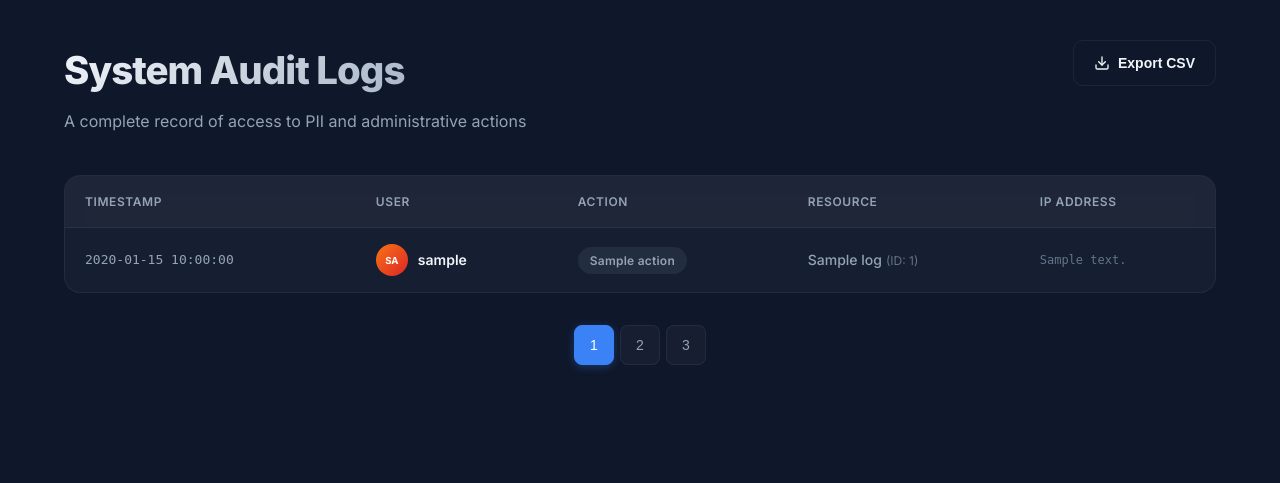
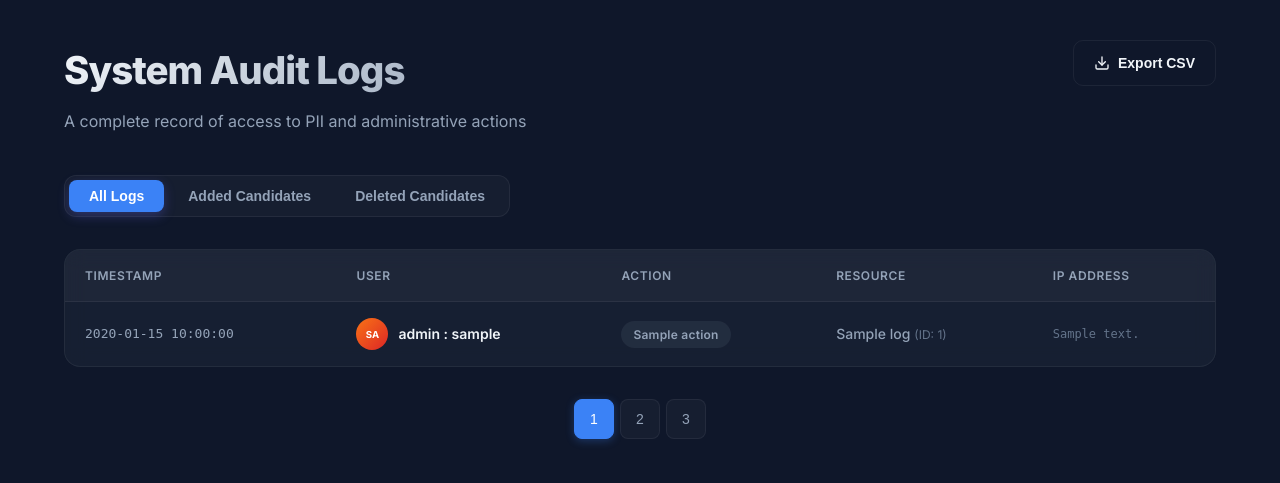
Before and after one commit to Karma-Staff/Candidate-profile, a Flask app: template frontend/templates/audit_logs.html in a window 1280 px wide. Shown: the top 483 px of the page. Run offline with Flask 3, Linux system fonts and the light colour scheme; the template is opened without the code that fills it: most values are stand-ins (such as "Sample title", 1, 10 or a date in 2020); some libraries are stand-ins or nearby versions.

Commit message:
Enhanced Audit Logs: Added Filter Bar and Admin Prefix

```diff
--- a/frontend/templates/audit_logs.html
+++ b/frontend/templates/audit_logs.html
@@ -10,6 +10,36 @@
         <i data-lucide="download" style="width: 16px;"></i> Export CSV
     </button>
 </div>
+
+<div class="animate-in delay-1" style="margin-bottom: 2rem; display: flex; gap: 1rem; align-items: center;">
+    <div
+        style="background: var(--glass); padding: 0.25rem; border-radius: 12px; display: flex; gap: 0.25rem; border: 1px solid var(--border);">
+        <button class="filter-btn active" onclick="filterLogs('ALL')"
+            style="padding: 0.5rem 1.25rem; border-radius: 8px; border: none; background: transparent; color: var(--text-light); font-weight: 600; font-size: 0.875rem; cursor: pointer; transition: all 0.2s;">
+            All Logs
+        </button>
+        <button class="filter-btn" onclick="filterLogs('CREATE_CANDIDATE')"
+            style="padding: 0.5rem 1.25rem; border-radius: 8px; border: none; background: transparent; color: var(--text-light); font-weight: 600; font-size: 0.875rem; cursor: pointer; transition: all 0.2s;">
+            Added Candidates
+        </button>
+        <button class="filter-btn" onclick="filterLogs('DELETE_CANDIDATE')"
+            style="padding: 0.5rem 1.25rem; border-radius: 8px; border: none; background: transparent; color: var(--text-light); font-weight: 600; font-size: 0.875rem; cursor: pointer; transition: all 0.2s;">
+            Deleted Candidates
+        </button>
+    </div>
+</div>
+
+<style>
+    .filter-btn.active {
+        background: var(--accent) !important;
+        color: white !important;
+        box-shadow: 0 4px 12px rgba(99, 102, 241, 0.3);
+    }
+
+    .filter-btn:not(.active):hover {
+        background: var(--glass-strong);
+    }
+</style>
 
 <div class="card animate-in delay-1" style="padding: 0; overflow: hidden;">
     <table class="data-table">
@@ -24,7 +54,7 @@
         </thead>
         <tbody>
             {% for log in logs %}
-            <tr>
+            <tr class="log-row" data-action="{{ log.action }}">
                 <td
                     style="white-space: nowrap; font-family: 'SF Mono', monospace; font-size: 0.8125rem; color: var(--text-light);">
                     {{ log.timestamp }}
@@ -34,7 +64,7 @@
                         <div class="avatar avatar-sm avatar-gradient" style="font-size: 0.6rem; flex-shrink: 0;">
                             {{ log.username[:2] | upper }}
                         </div>
-                        <span style="font-weight: 600;">{{ log.username }}</span>
+                        <span style="font-weight: 600;">admin : {{ log.username }}</span>
                     </div>
                 </td>
                 <td>
@@ -81,4 +111,31 @@
     <button class="page-btn">2</button>
     <button class="page-btn">3</button>
 </div>
+</div>
+
+<script>
+    function filterLogs(action) {
+        // Update active button state
+        document.querySelectorAll('.filter-btn').forEach(btn => {
+            btn.classList.remove('active');
+            if ((action === 'ALL' && btn.innerText.includes('All')) ||
+                (action === 'CREATE_CANDIDATE' && btn.innerText.includes('Added')) ||
+                (action === 'DELETE_CANDIDATE' && btn.innerText.includes('Deleted'))) {
+                btn.classList.add('active');
+            }
+        });
+
+        // Filter rows
+        const rows = document.querySelectorAll('.log-row');
+        rows.forEach(row => {
+            if (action === 'ALL' || row.dataset.action === action) {
+                row.style.display = '';
+                row.classList.add('animate-in');
+            } else {
+                row.style.display = 'none';
+                row.classList.remove('animate-in');
+            }
+        });
+    }
+</script>
 {% endblock %}
```
